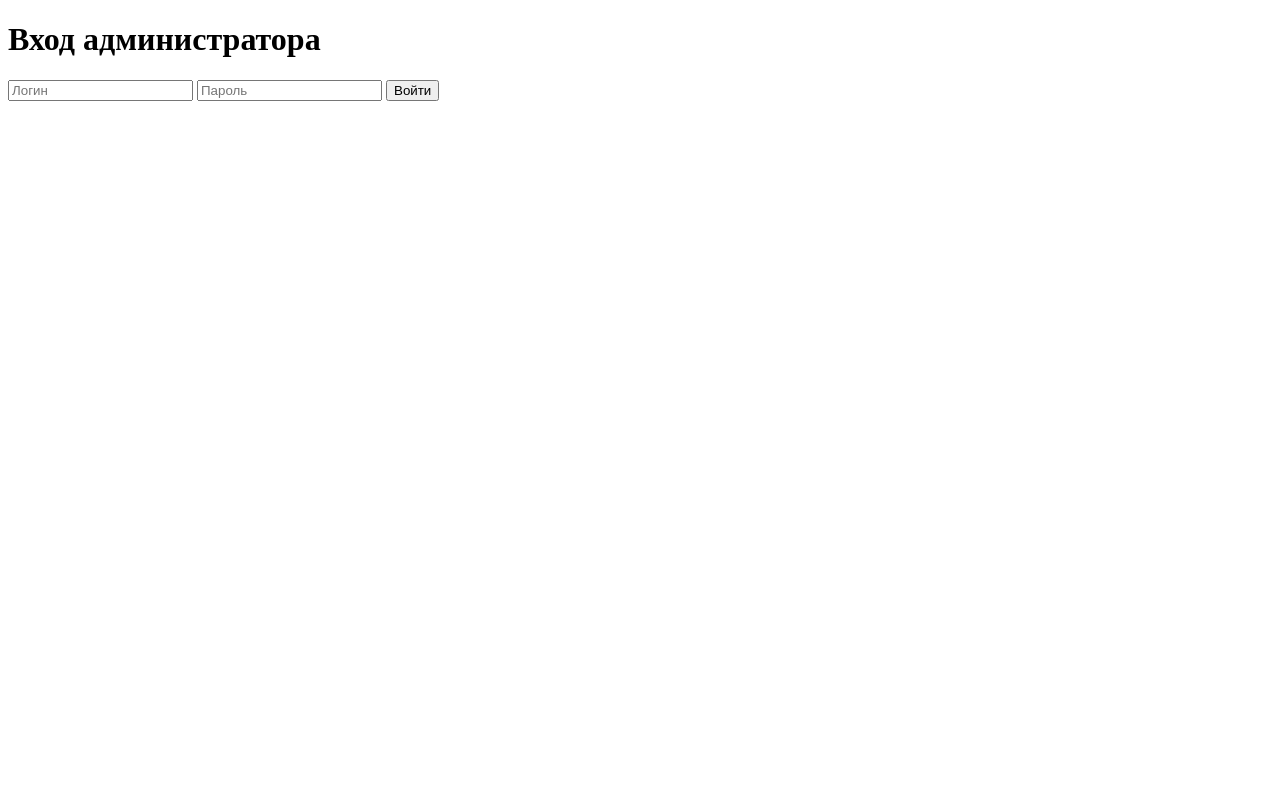
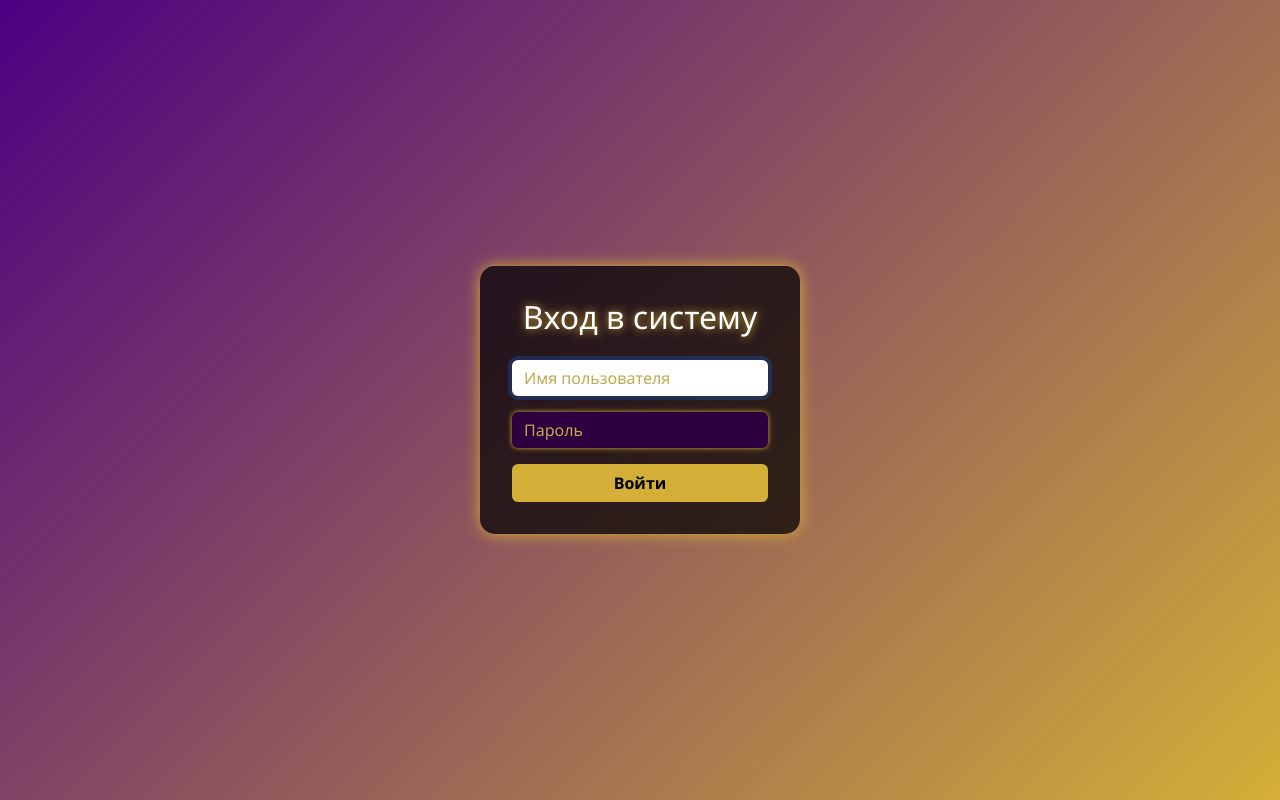
Before and after one commit to 50nk31/personnel-tracker, a Flask app: page /login in a window 1280 px wide. Run offline with Flask 3, Linux system fonts and the light colour scheme.

Commit message:
Update login.html

```diff
--- a/templates/login.html
+++ b/templates/login.html
@@ -1,15 +1,67 @@
 <!DOCTYPE html>
 <html lang="ru">
 <head>
-    <meta charset="UTF-8">
-    <title>Вход</title>
+    <meta charset="UTF-8" />
+    <title>Вход — Personnel Tracker</title>
+    <link href="https://cdn.jsdelivr.net/npm/bootstrap@5.3.0/dist/css/bootstrap.min.css" rel="stylesheet" />
+    <style>
+        body {
+            background: linear-gradient(135deg, #4b0082, #d4af37);
+            height: 100vh;
+            display: flex;
+            justify-content: center;
+            align-items: center;
+            color: white;
+            font-family: 'Segoe UI', Tahoma, Geneva, Verdana, sans-serif;
+        }
+        .login-form {
+            background: rgba(0,0,0,0.7);
+            padding: 2rem;
+            border-radius: 15px;
+            box-shadow: 0 0 15px #d4af37;
+            width: 320px;
+            animation: fadeIn 1s ease forwards;
+        }
+        h2 {
+            text-align: center;
+            margin-bottom: 1.5rem;
+            text-shadow: 0 0 8px #d4af37;
+        }
+        .btn-gold {
+            background-color: #d4af37;
+            color: black;
+            font-weight: bold;
+            transition: background-color 0.3s ease;
+        }
+        .btn-gold:hover {
+            background-color: #b38f1a;
+            color: white;
+        }
+        @keyframes fadeIn {
+            from {opacity: 0; transform: translateY(-20px);}
+            to {opacity: 1; transform: translateY(0);}
+        }
+        input.form-control {
+            background: #2c003e;
+            border: none;
+            color: #f0e68c;
+            box-shadow: 0 0 5px #d4af37;
+        }
+        input.form-control::placeholder {
+            color: #bfa94f;
+        }
+    </style>
 </head>
 <body>
-    <h1>Вход администратора</h1>
-    <form method="POST">
-        <input name="username" placeholder="Логин" required>
-        <input name="password" type="password" placeholder="Пароль" required>
-        <button type="submit">Войти</button>
+    <form method="POST" class="login-form">
+        <h2>Вход в систему</h2>
+        <div class="mb-3">
+            <input type="text" name="username" class="form-control" placeholder="Имя пользователя" required autofocus />
+        </div>
+        <div class="mb-3">
+            <input type="password" name="password" class="form-control" placeholder="Пароль" required />
+        </div>
+        <button type="submit" class="btn btn-gold w-100">Войти</button>
     </form>
 </body>
 </html>
```
